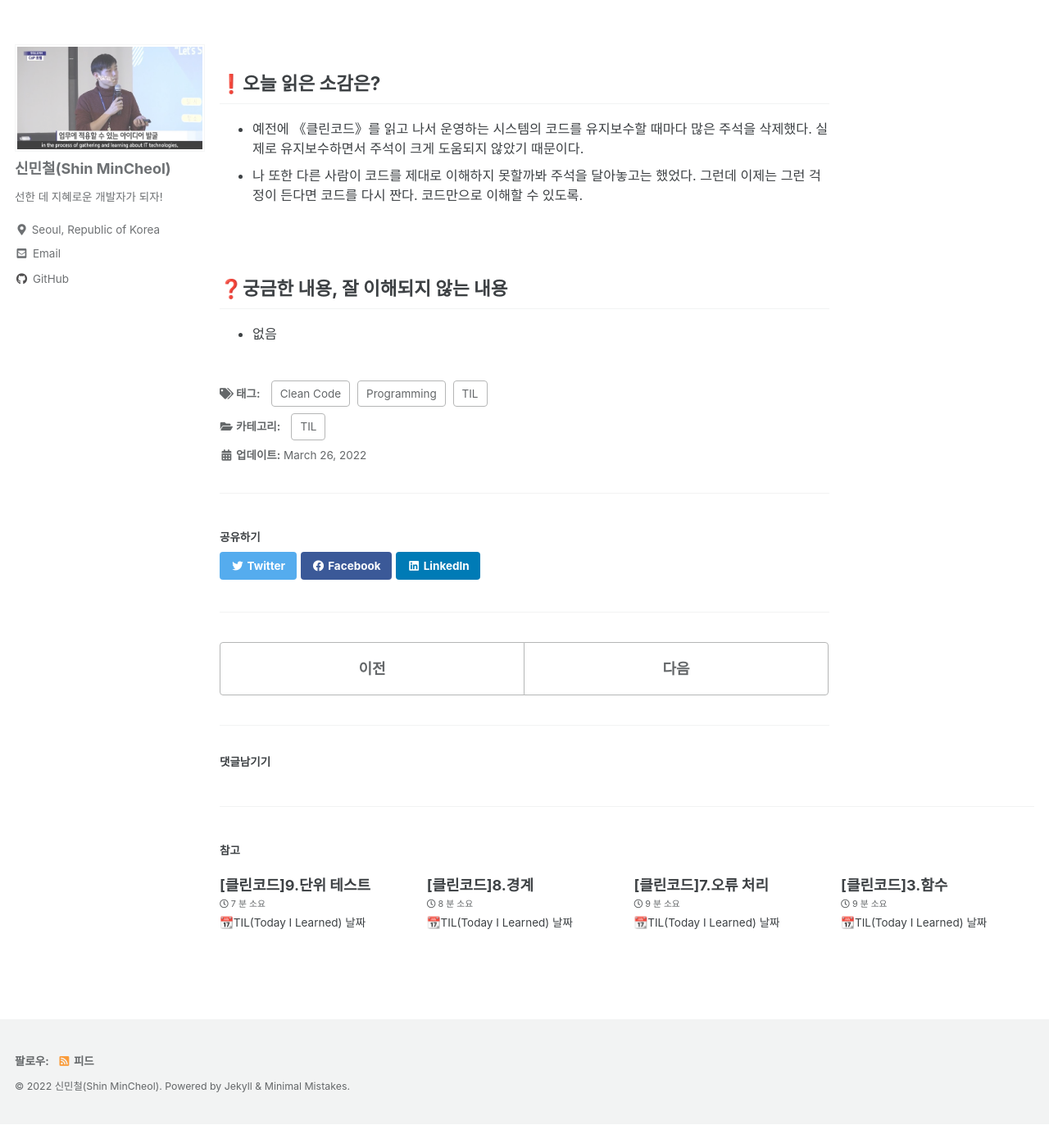
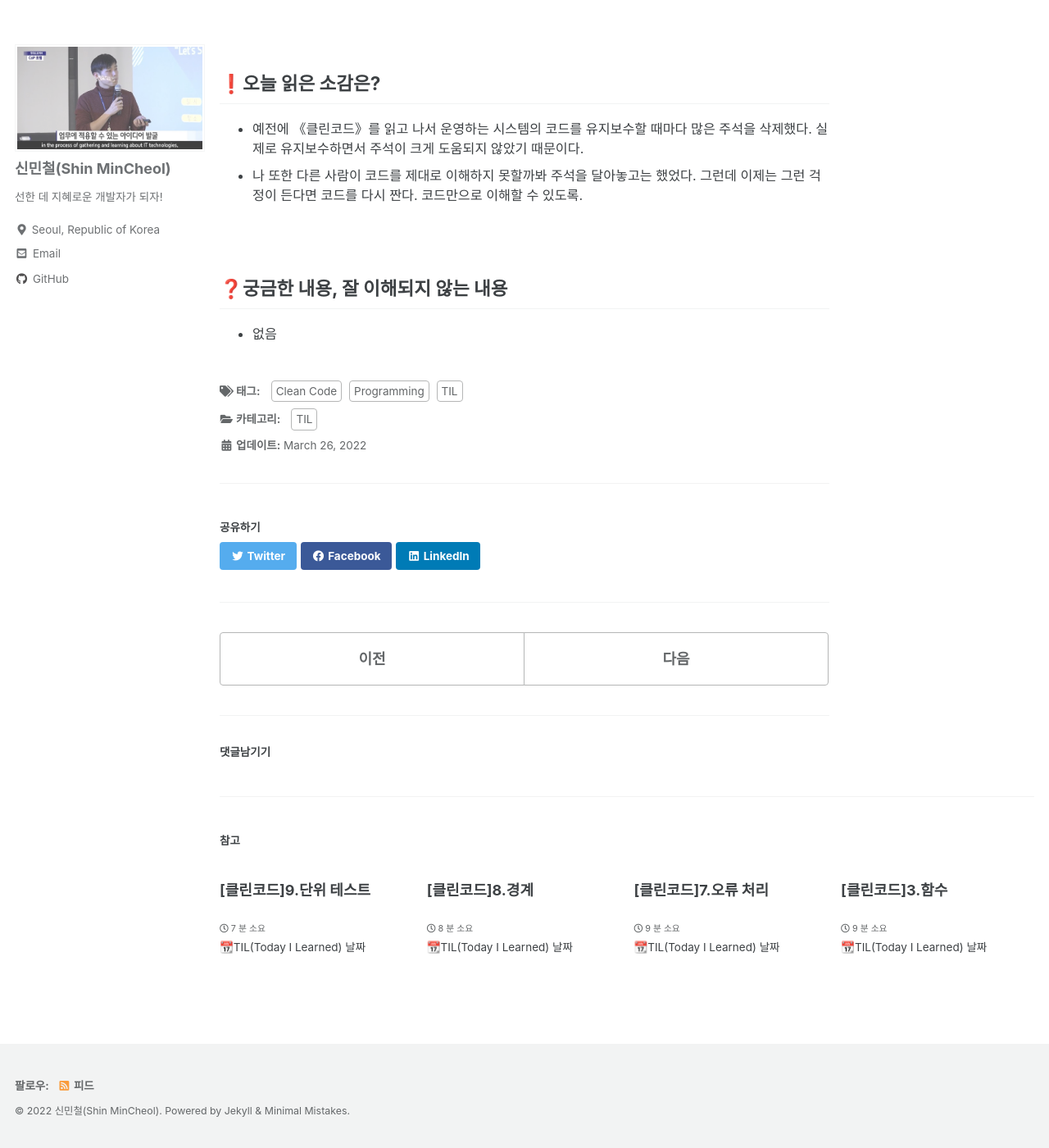
Before and after one commit to alsoj/alsoj.github.io, a Jekyll site: the page built from _posts/til/clean code/2022-03-26-[클린코드]4.주석.md, in a window 1280 px wide and 1400 px high, scrolled down 1660 px. Shown: the whole window at 82% size. Built offline with Jekyll 4.4.1, drawn with Linux system fonts in a browser that asks for light colours; cached includes are drawn as plain includes; comment, search, counter and statistics services are not loaded; before the commit the page ends 3031 px from its top, so only the background shows below that.

Commit message:
modify css

```diff
--- a/_includes/archive-single.html
+++ b/_includes/archive-single.html
@@ -1,30 +1,35 @@
-{% if post.header.teaser %}
-  {% capture teaser %}{{ post.header.teaser }}{% endcapture %}
-{% else %}
-  {% assign teaser = site.teaser %}
-{% endif %}
-
-{% if post.id %}
-  {% assign title = post.title | markdownify | remove: "<p>" | remove: "</p>" %}
-{% else %}
-  {% assign title = post.title %}
-{% endif %}
+{% if post.header.teaser %} {% capture teaser %}{{ post.header.teaser }}{%
+endcapture %} {% else %} {% assign teaser = site.teaser %} {% endif %} {% if
+post.id %} {% assign title = post.title | markdownify | remove: "
+<p>" | remove: "</p>
+" %} {% else %} {% assign title = post.title %} {% endif %}
 
 <div class="{{ include.type | default: 'list' }}__item">
-  <article class="archive__item" itemscope itemtype="https://schema.org/CreativeWork">
+  <article
+    class="archive__item"
+    itemscope
+    itemtype="https://schema.org/CreativeWork"
+  >
     {% if include.type == "grid" and teaser %}
-      <div class="archive__item-teaser">
-        <img src="{{ teaser | relative_url }}" alt="">
-      </div>
+    <div class="archive__item-teaser">
+      <img src="{{ teaser | relative_url }}" alt="" />
+    </div>
     {% endif %}
-    <h2 class="archive__item-title no_toc" itemprop="headline">
+    <h3 class="archive__item-title no_toc" itemprop="headline">
       {% if post.link %}
-        <a href="{{ post.link }}">{{ title }}</a> <a href="{{ post.url | relative_url }}" rel="permalink"><i class="fas fa-link" aria-hidden="true" title="permalink"></i><span class="sr-only">Permalink</span></a>
+      <a href="{{ post.link }}">{{ title }}</a>
+      <a href="{{ post.url | relative_url }}" rel="permalink"
+        ><i class="fas fa-link" aria-hidden="true" title="permalink"></i
+        ><span class="sr-only">Permalink</span></a
+      >
       {% else %}
-        <a href="{{ post.url | relative_url }}" rel="permalink">{{ title }}</a>
+      <a href="{{ post.url | relative_url }}" rel="permalink">{{ title }}</a>
       {% endif %}
-    </h2>
-    {% include page__meta.html type=include.type %}
-    {% if post.excerpt %}<p class="archive__item-excerpt" itemprop="description">{{ post.excerpt | markdownify | strip_html | truncate: 160 }}</p>{% endif %}
+    </h3>
+    {% include page__meta.html type=include.type %} {% if post.excerpt %}
+    <p class="archive__item-excerpt" itemprop="description">
+      {{ post.excerpt | markdownify | strip_html | truncate: 160 }}
+    </p>
+    {% endif %}
   </article>
 </div>
--- a/_sass/minimal-mistakes/_page.scss
+++ b/_sass/minimal-mistakes/_page.scss
@@ -339,7 +339,7 @@ body {
   display: inline-block;
   margin-right: 5px;
   margin-bottom: 8px;
-  padding: 5px 10px;
+  padding: 2px 5px;
   text-decoration: none;
   border: 1px solid mix(#000, $border-color, 25%);
   border-radius: $border-radius;
```
